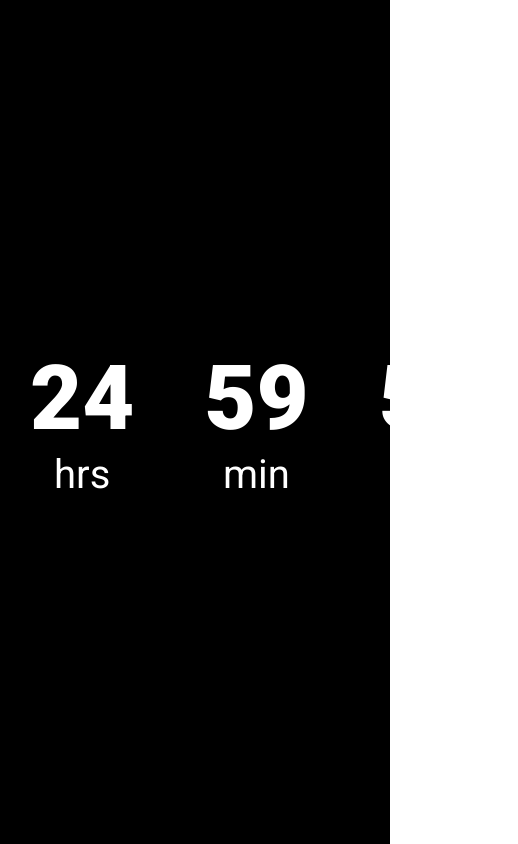
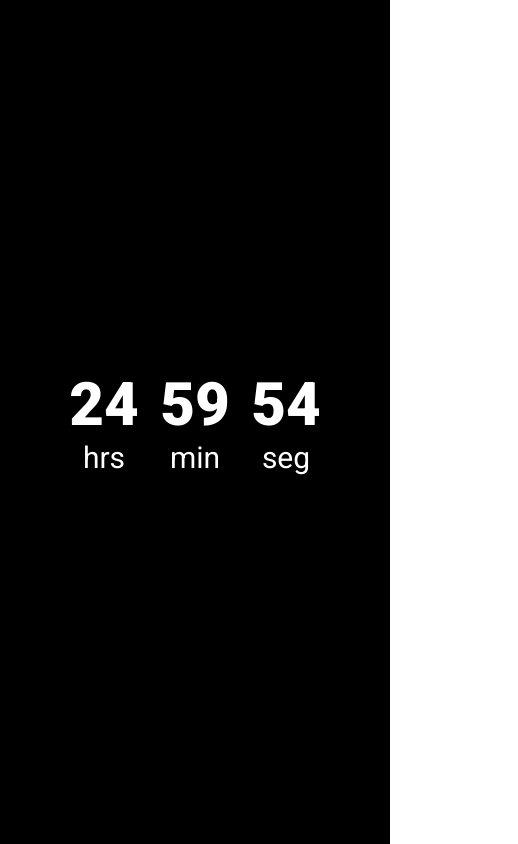
Before and after one commit to heliogsantos/count-down-timer, a plain HTML site: page index.html in a window 390 px wide. Shown: the whole page, 518 px wide, since content can reach past the window. Drawn offline with Linux system fonts and the light colour scheme.

Commit message:
ajustei responsividade

```diff
--- a/css/app.css
+++ b/css/app.css
@@ -35,7 +35,6 @@ body {
 
 .box {
     padding: 30px 35px;
-    border-radius: 10px;
     color: #ffffff;
 }
 
@@ -50,3 +49,19 @@ body {
     text-align: center;
     display: block;
 }
+
+@media screen and (max-width: 500px) {
+    .box {
+        padding: 0px 10px;
+        color: #ffffff;
+    }
+
+    .box p {
+        font-weight: 900;
+        font-size: 60px;
+    }
+
+    .box span {
+        font-size: 30px;
+    }
+}
```
